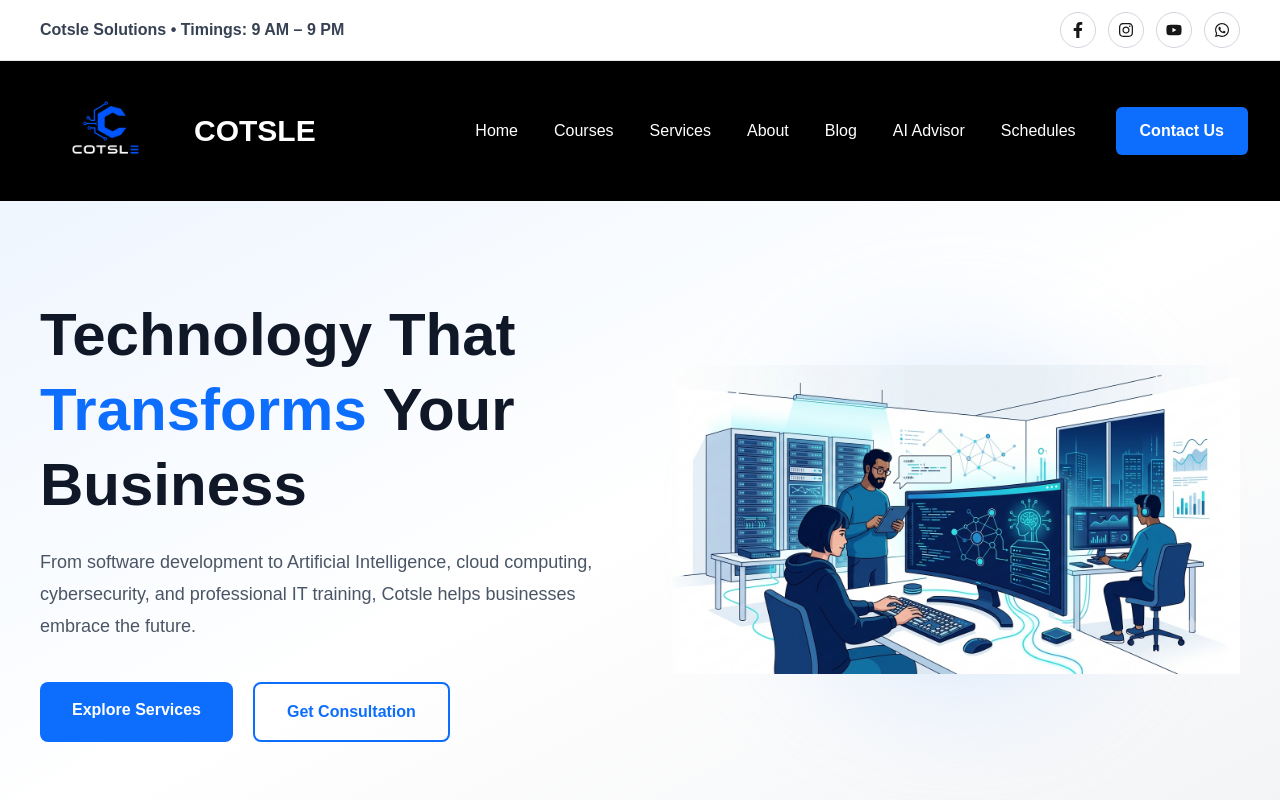
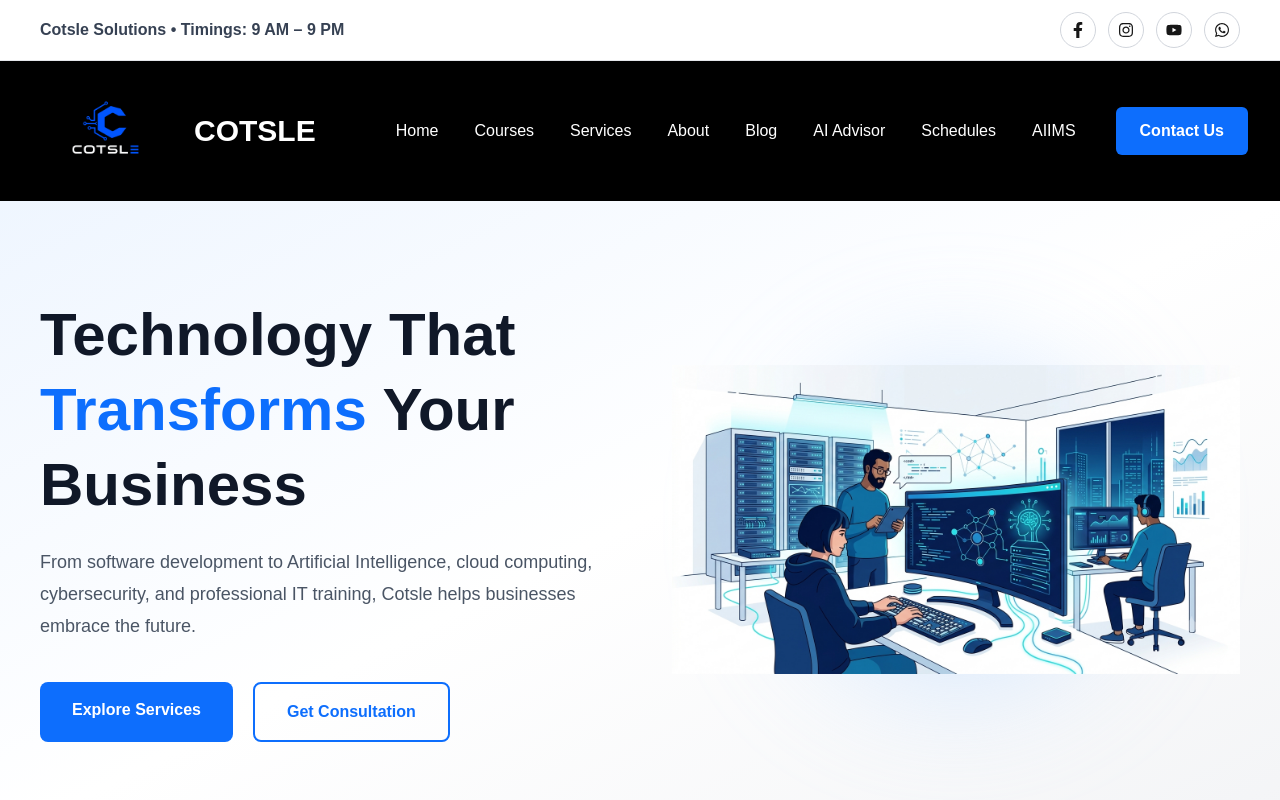
Before and after one commit to emaanfatima312005-wq/cotsle, a Next.js app: page /services in a window 1280 px wide. Shown: the top 800 px of the page. Built offline with nearby package versions, Linux system fonts and the light colour scheme.

Commit message:
systems website done

```diff
--- a/components/Navbar.jsx
+++ b/components/Navbar.jsx
@@ -31,6 +31,7 @@
     { name: "Blog", href: "/systems/blog" },
     { name: "AI Advisor", href: "/systems/AI Advisor" },
     { name: "Schedules", href: "/systems/schedules" },
+    { name: "AIIMS", href: "/systems/aiims" },
   ];
 
   return (
```
